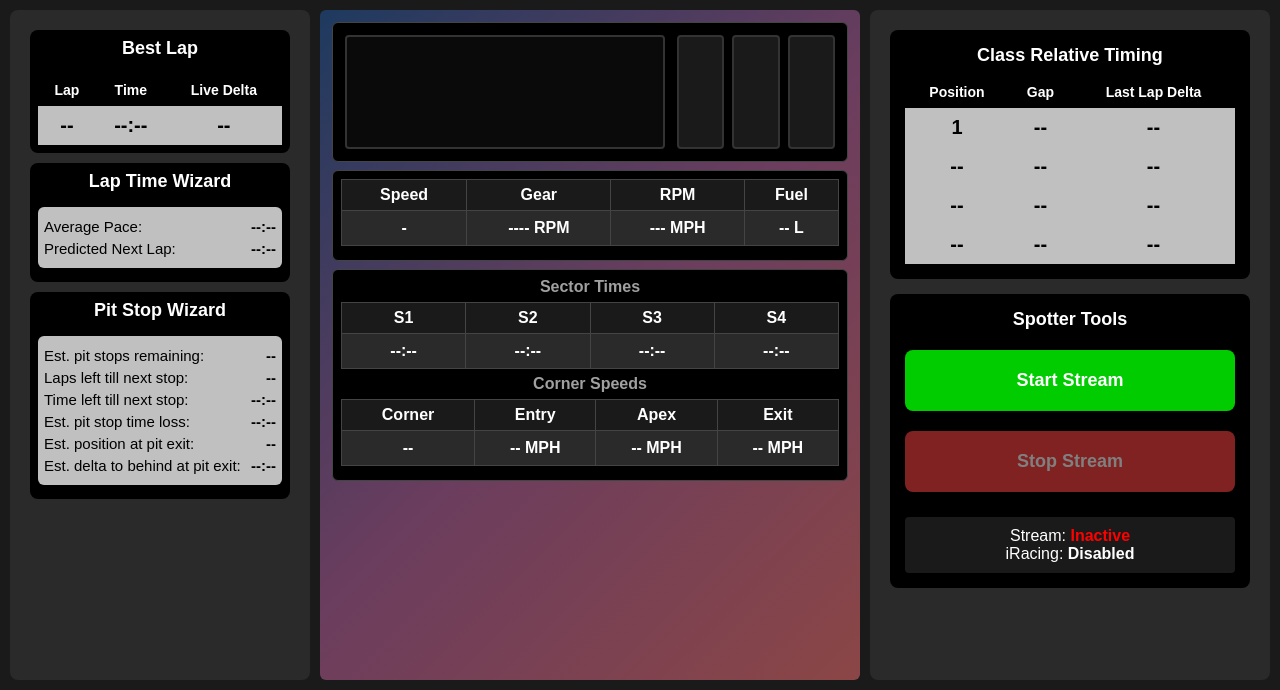
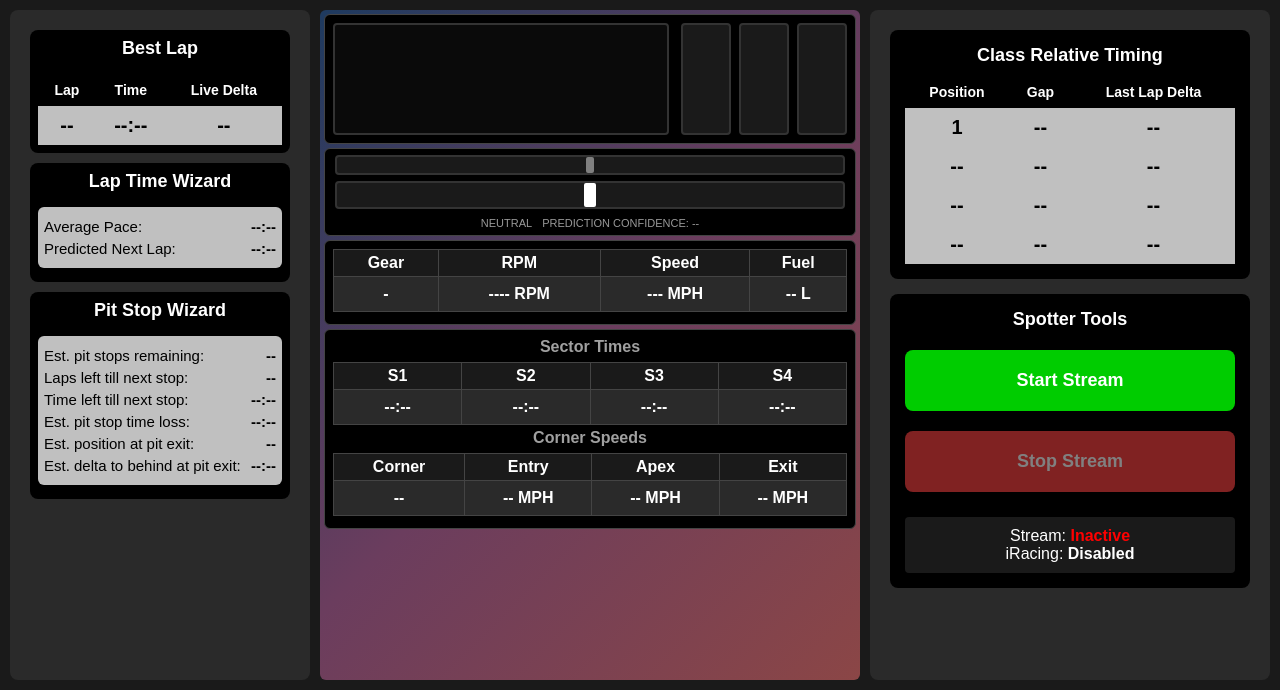
Before and after one commit to X-26-Race-Engineering/X-26-iSpotter, a Flask app: page / in a window 1280 px wide. Shown: the part 110-800 px from the top of the page. Run offline with Flask 3, Linux system fonts and the light colour scheme; some libraries are stand-ins or nearby versions.

Commit message:
Steering angle chart with oversteer/understeer indicator added to frontend, logic added to backend

```diff
--- a/Overlays/Styling/styles.css
+++ b/Overlays/Styling/styles.css
@@ -61,8 +61,8 @@
     border-radius: 6px;
     display: flex;
     flex-direction: column;
-    gap: 8px;
-    padding: 12px;
+    gap: 4px;
+    padding: 4px;
 }
 
 /* Telemetry Module */
@@ -70,10 +70,106 @@
     background: #000;
     border: 1px solid #444;
     border-radius: 6px;
-    padding: 12px;
+    padding: 8px;
     display: flex;
     gap: 12px;
-    height: 140px;
+    height: 130px;
+}
+
+/* NEW: Steering Balance Module */
+.steering-balance-module {
+    background: #000;
+    border: 1px solid #444;
+    border-radius: 6px;
+    padding: 6px 10px;
+    display: flex;
+    flex-direction: column;
+    gap: 6px;
+}
+
+.balance-meter-wrapper,
+.steering-meter-wrapper {
+    display: flex;
+    align-items: center;
+    gap: 10px;
+}
+
+.balance-label,
+.steering-label {
+    color: #a0a0a0;
+    font-size: 11px;
+    font-weight: bold;
+    text-transform: uppercase;
+    letter-spacing: 0.5px;
+    min-width: 60px;
+}
+
+.balance-meter-background,
+.steering-meter-background {
+    flex: 1;
+    height: 20px;
+    background-color: #1a1a1a;
+    border: 2px solid #333;
+    border-radius: 4px;
+    position: relative;
+    overflow: hidden;
+}
+
+.steering-meter-background {
+    height: 28px;
+}
+
+.balance-center-line,
+.steering-center-line {
+    position: absolute;
+    left: 50%;
+    top: 0;
+    bottom: 0;
+    width: 2px;
+    background-color: #666;
+    z-index: 1;
+}
+
+.balance-meter-bar,
+.steering-meter-bar {
+    position: absolute;
+    height: 100%;
+    transition: all 0.05s ease-out;
+    border-radius: 2px;
+    z-index: 2;
+}
+
+.balance-meter-bar {
+    width: 8px;
+    background-color: #808080;
+    left: 50%;
+    transform: translateX(-50%);
+}
+
+.steering-meter-bar {
+    width: 12px;
+    background-color: #fff;
+    left: 50%;
+    transform: translateX(-50%);
+}
+
+.balance-state-display {
+    display: flex;
+    justify-content: center;
+    align-items: center;
+    gap: 10px;
+    margin-top: 2px;
+}
+
+.balance-state-text {
+    font-weight: bold;
+    font-size: 13px;
+    color: #fff;
+}
+
+.balance-confidence-indicator {
+    font-size: 11px;
+    color: #999;
 }
 
 /* Right Panel */
@@ -158,12 +254,12 @@
 .sectors-table {
     width: 100%;
     border-collapse: collapse;
-    margin-bottom: 6px;
+    margin-bottom: 4px;
 }
 
 .sectors-table th {
     background: #1a1a1a;
-    padding: 6px;
+    padding: 4px;
     text-align: center;
     font-size: 16px;
     border: 1px solid #444;
--- a/Overlays/Templates/engineer_dashboard.html
+++ b/Overlays/Templates/engineer_dashboard.html
@@ -6,6 +6,7 @@
     <title>X-26 iSpotter</title>
     <link rel="stylesheet" href="/Styling/styles.css">
     <script src="https://cdn.socket.io/4.5.4/socket.io.min.js"></script>
+    <script src="https://cdn.jsdelivr.net/npm/chart.js"></script>
 </head>
 <body>
     <div class="dashboard">
@@ -109,14 +110,34 @@
                 </div>
             </div>
 
+            <!-- Steering Balance Module -->
+            <div class="steering-balance-module">
+                <div class="balance-meter-wrapper">
+                    <div class="balance-meter-background">
+                        <div class="balance-center-line"></div>
+                        <div class="balance-meter-bar" id="balanceBar"></div>
+                    </div>
+                </div>
+                <div class="steering-meter-wrapper">
+                    <div class="steering-meter-background">
+                        <div class="steering-center-line"></div>
+                        <div class="steering-meter-bar" id="steeringBar"></div>
+                    </div>
+                </div>
+                <div class="balance-state-display">
+                    <span class="balance-confidence-indicator" id="balanceStateText">NEUTRAL</span>
+                    <div class="balance-confidence-indicator">PREDICTION CONFIDENCE: <span class="balance-confidence-indicator" id="balanceConfidenceText">--</span></div>
+                </div>
+            </div>
+
             <div class="sectors-module">
                     <!-- Car Info-->
                     <table class="sectors-table">
                         <thead>
                             <tr>
-                                <th>Speed</th>
                                 <th>Gear</th>
                                 <th>RPM</th>
+                                <th>Speed</th>
                                 <th>Fuel</th>
                             </tr>
                         </thead>
@@ -331,6 +352,46 @@
             document.getElementById('clutch-fill').style.height = (clutch * 100) + '%';
         }
 
+        function getStateColor(state) {
+            switch(state) {
+                case 'UNDERSTEER': return '#d70000';
+                case 'OVERSTEER': return '#029000';
+                case 'NEUTRAL': return '#4caf50';
+                case 'TRANSIENT': return '#ff9800';
+                default: return '#808080';
+            }
+        }
+
+        function updateSteeringBalance(data) {
+            const steeringBar = document.getElementById('steeringBar');
+            const balanceBar = document.getElementById('balanceBar');
+            const stateText = document.getElementById('balanceStateText');
+            const confidenceText = document.getElementById('balanceConfidenceText');
+
+            // Convert steering angle from radians to degrees, then to percentage
+            const steeringAngleDeg = data.car_idx_steer * (180 / Math.PI);
+            const steeringPercent = (steeringAngleDeg / 360) * 100;
+            const steeringClampedPercent = Math.max(-50, Math.min(50, steeringPercent));
+
+            // Position the steering bar
+            steeringBar.style.left = `${50 + steeringClampedPercent}%`;
+
+            if (data.is_valid) {
+                const balancePercent = data.balance_clamped / 2; // Scale ±100 to ±50%
+                balanceBar.style.left = `${50 + balancePercent}%`;
+                balanceBar.style.backgroundColor = data.color;  // Apply your gradient color
+                balanceBar.style.opacity = data.confidence;     // Fade based on confidence
+            } else {
+                // Invalid data - center and gray out
+                balanceBar.style.left = '50%';
+                balanceBar.style.backgroundColor = '#808080';
+                balanceBar.style.opacity = '0.3';
+            }
+
+            stateText.textContent = data.state;
+            stateText.style.color = getStateColor(data.state);
+        }
+
         // Format time as MM:SS.SSS
         function formatTime(seconds) {
             if (!seconds || seconds <= 0) return '--:--';
@@ -458,6 +519,10 @@
                     }
                 }
             }
+
+            if (data.dynamics){
+                updateSteeringBalance(data.dynamics);
+            }
         });
 
         // Stream control functions
```
Also changed, not shown: other parts of Overlays/Styling/styles.css (+48 -0 lines), Ingest/driver_stream.py (+99 -145 lines).
